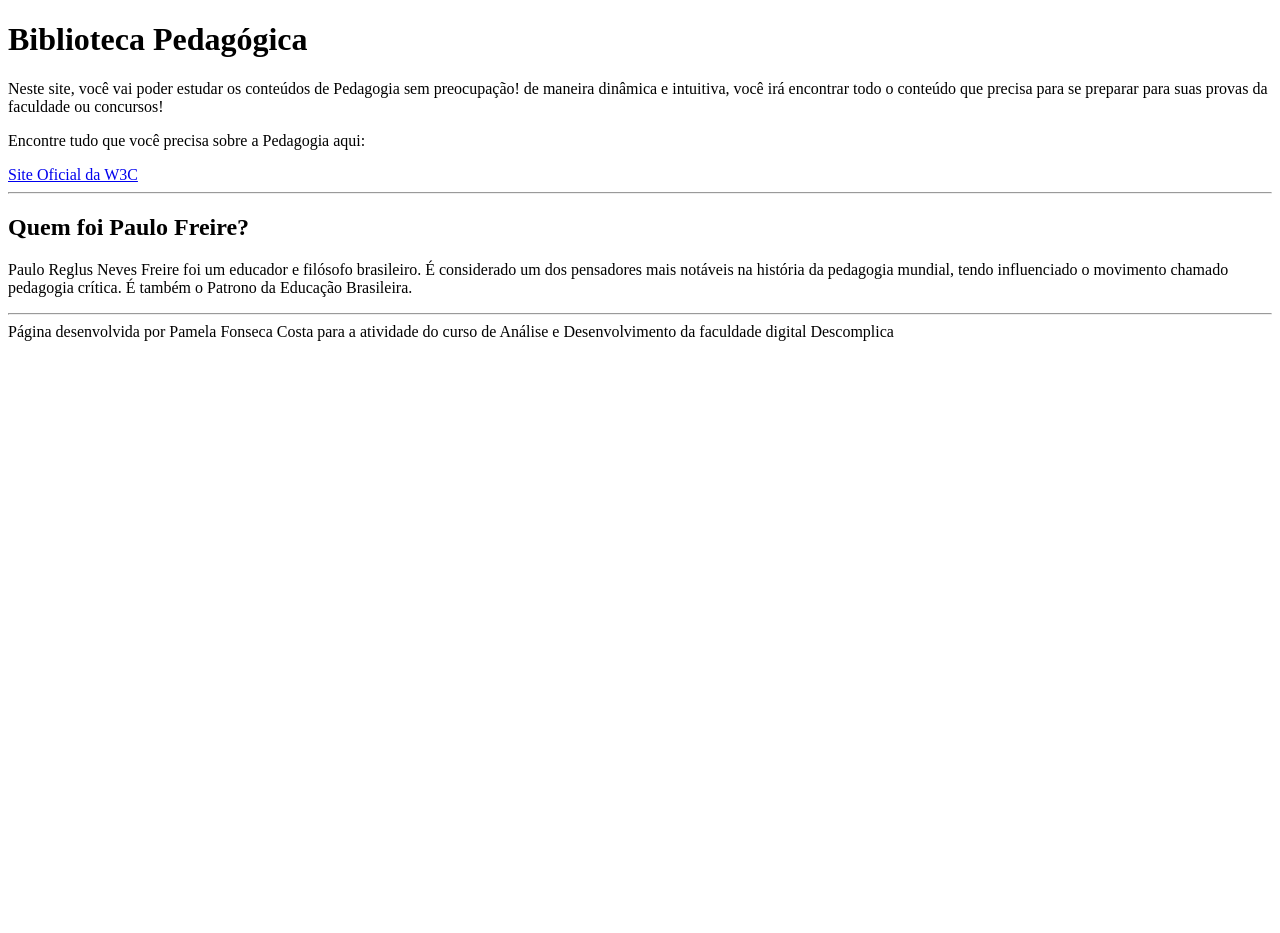
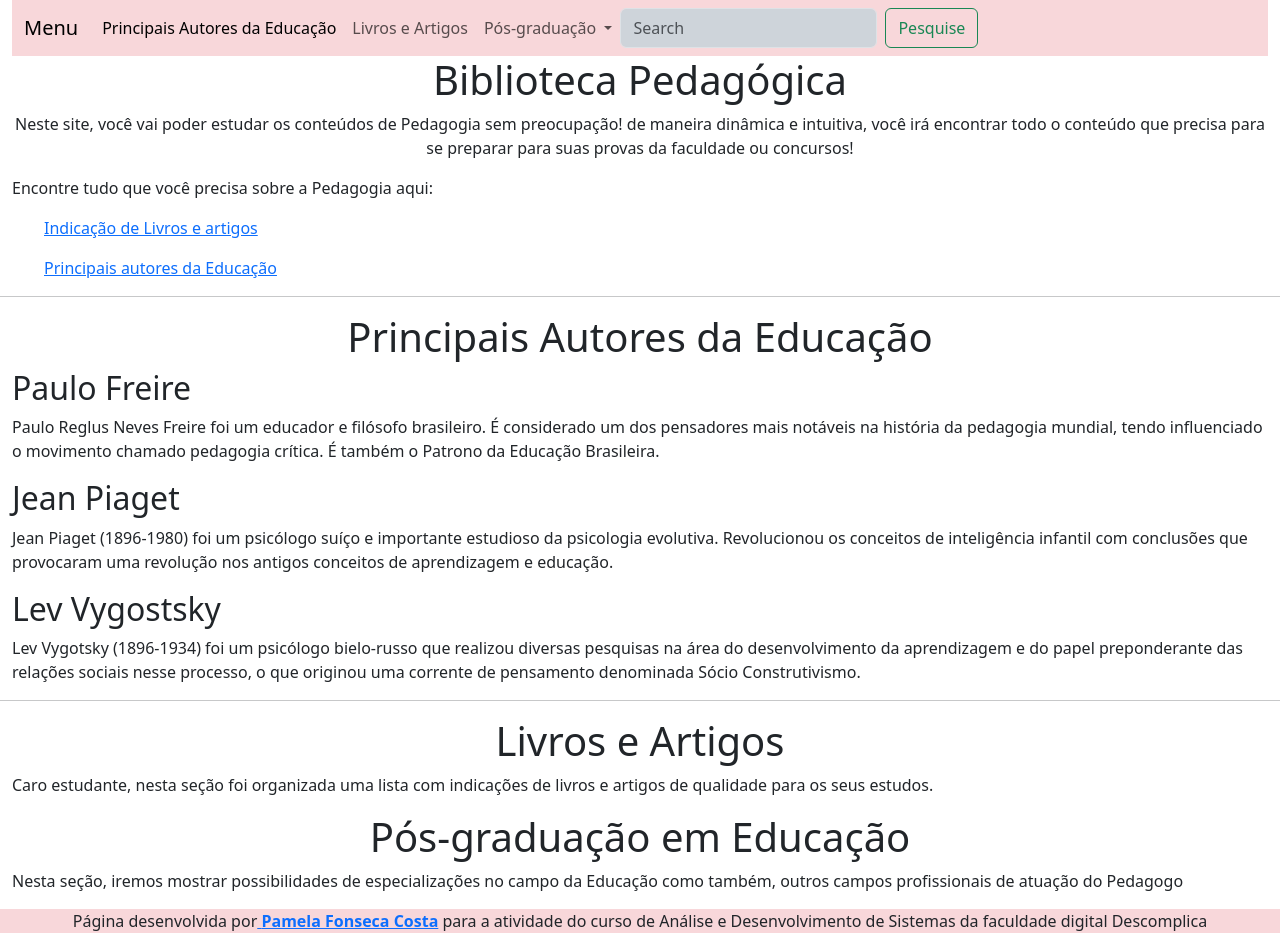
Before and after one commit to fonsecapamela/Descomplica, a plain HTML site: page minha.pagina.html in a window 1280 px wide. Before the commit the page ends 800 px from the top, so only its background shows below. Drawn offline with nearby package versions, Linux system fonts and the light colour scheme.

Commit message:
exercício disciplina front-end bootstrap

```diff
--- a/minha.pagina.html
+++ b/minha.pagina.html
@@ -4,28 +4,81 @@
     <meta charset="UTF-8">
     <meta name="viewport" content="width=device-width, initial-scale=1.0">
     <title>Site Pedagógico</title>
+    <link href="https://cdn.jsdelivr.net/npm/bootstrap@5.3.3/dist/css/bootstrap.min.css" rel="stylesheet" integrity="sha384-QWTKZyjpPEjISv5WaRU9OFeRpok6YctnYmDr5pNlyT2bRjXh0JMhjY6hW+ALEwIH" crossorigin="anonymous">
 </head>
 <body>
     <body>
-        <header>
-            <h1>Biblioteca Pedagógica</h1>
-            <p>Neste site, você vai poder estudar os conteúdos de Pedagogia sem preocupação! de maneira dinâmica e intuitiva, você irá encontrar todo o conteúdo que precisa para se preparar para suas provas da faculdade ou concursos!</p>
+        <header class="container-fluid ">
+            <nav class="navbar navbar-expand-lg bg-body-tertiary bg-danger-subtle">
+                <div class="container-fluid">
+                  <a class="navbar-brand" href="#">Menu</a>
+                  <button class="navbar-toggler" type="button" data-bs-toggle="collapse" data-bs-target="#navbarSupportedContent" aria-controls="navbarSupportedContent" aria-expanded="false" aria-label="Toggle navigation">
+                    <span class="navbar-toggler-icon"></span>
+                  </button>
+                  <div class="collapse navbar-collapse" id="navbarSupportedContent">
+                    <ul class="navbar-nav me-auto mb-2 mb-lg-0">
+                      <li class="nav-item">
+                        <a class="nav-link active" aria-current="page" href="#">Principais Autores da Educação</a>
+                      </li>
+                      <li class="nav-item">
+                        <a class="nav-link" href="#">Livros e Artigos</a>
+                      </li>
+                      <li class="nav-item dropdown">
+                        <a class="nav-link dropdown-toggle" href="#" role="button" data-bs-toggle="dropdown" aria-expanded="false">
+                          Pós-graduação
+                        </a>
+                        <ul class="dropdown-menu">
+                          <li><a class="dropdown-item" href="#">Mestrado</a></li>
+                          <li><a class="dropdown-item" href="#">Linhas de pesquisa</a></li>
+                          <li><hr class="dropdown-divider"></li>
+                          <li><a class="dropdown-item" href="#">Campos de atuação do Pedagogo</a></li>
+                        </ul>
+                      </li>
+
+                    <form class="d-flex" role="search">
+                      <input class="form-control me-2 bg-dark-subtle" type="search" placeholder="Search" aria-label="Search" >
+                      <button class="btn btn-outline-success" type="submit">Pesquise</button>
+                    </form>
+                  </div>
+                </div>
+              </nav>
+            <h1 class="text-center">Biblioteca Pedagógica</h1>
+            <p class="text-center">Neste site, você vai poder estudar os conteúdos de Pedagogia sem preocupação! de maneira dinâmica e intuitiva, você irá encontrar todo o conteúdo que precisa para se preparar para suas provas da faculdade ou concursos!</p>
             <p id="especial">Encontre tudo que você precisa sobre a Pedagogia aqui:</p>
             <nav>
-                <a href="https://www.w3.org/">Site Oficial da W3C</a>
+                <ul><a href="">Indicação de Livros e artigos</a></ul>
+                <ul><a href="">Principais autores da Educação</a></ul>
+
             </nav>
         </header>
         <hr>
-        <section>
-            <h2>Quem foi Paulo Freire?</h2>
+        <section class="container-fluid ">
+            <h1 class="text-center">Principais Autores da Educação</h1>
+            <h2>Paulo Freire</h2>
             <p>Paulo Reglus Neves Freire foi um educador e filósofo brasileiro. É considerado um dos pensadores mais notáveis na história da pedagogia mundial, tendo influenciado o movimento chamado pedagogia crítica. É também o Patrono da Educação Brasileira.</p>
+
+            <h2>Jean Piaget</h2>
+            <p>Jean Piaget (1896-1980) foi um psicólogo suíço e importante estudioso da psicologia evolutiva. Revolucionou os conceitos de inteligência infantil com conclusões que provocaram uma revolução nos antigos conceitos de aprendizagem e educação.</p>
+
+            <h2>Lev Vygostsky</h2>
+            <p>Lev Vygotsky (1896-1934) foi um psicólogo bielo-russo que realizou diversas pesquisas na área do desenvolvimento da aprendizagem e do papel preponderante das relações sociais nesse processo, o que originou uma corrente de pensamento denominada Sócio Construtivismo.</p>
         </section>
         <hr>
+        <section class="container-fluid ">
+            <h1 class="text-center">Livros e Artigos</h1>
+            <p>Caro estudante, nesta seção foi organizada uma lista com indicações de livros e artigos de qualidade para os seus estudos.</p>
+        </section>
 
-        <footer>
-            Página desenvolvida por Pamela Fonseca Costa para a atividade do curso de Análise e Desenvolvimento da faculdade digital Descomplica
+        <section class="container-fluid ">
+            <h1 class="text-center">Pós-graduação em Educação</h1>
+            <p>Nesta seção, iremos mostrar possibilidades de especializações no campo da Educação como também, outros campos profissionais de atuação do Pedagogo </p>
+        </section>
+
+
+        <footer class="container-fluid tex text-center bg-danger-subtle">
+            Página desenvolvida por<a href="https://github.com/fonsecapamela?tab=repositories" target="_blank"> <strong>Pamela Fonseca Costa</strong></a> para a atividade do curso de Análise e Desenvolvimento de Sistemas da faculdade digital Descomplica
         </footer>
 
-
+        <script src="https://cdn.jsdelivr.net/npm/bootstrap@5.3.3/dist/js/bootstrap.bundle.min.js" integrity="sha384-YvpcrYf0tY3lHB60NNkmXc5s9fDVZLESaAA55NDzOxhy9GkcIdslK1eN7N6jIeHz" crossorigin="anonymous"></script>
 </body>
 </html>
```
